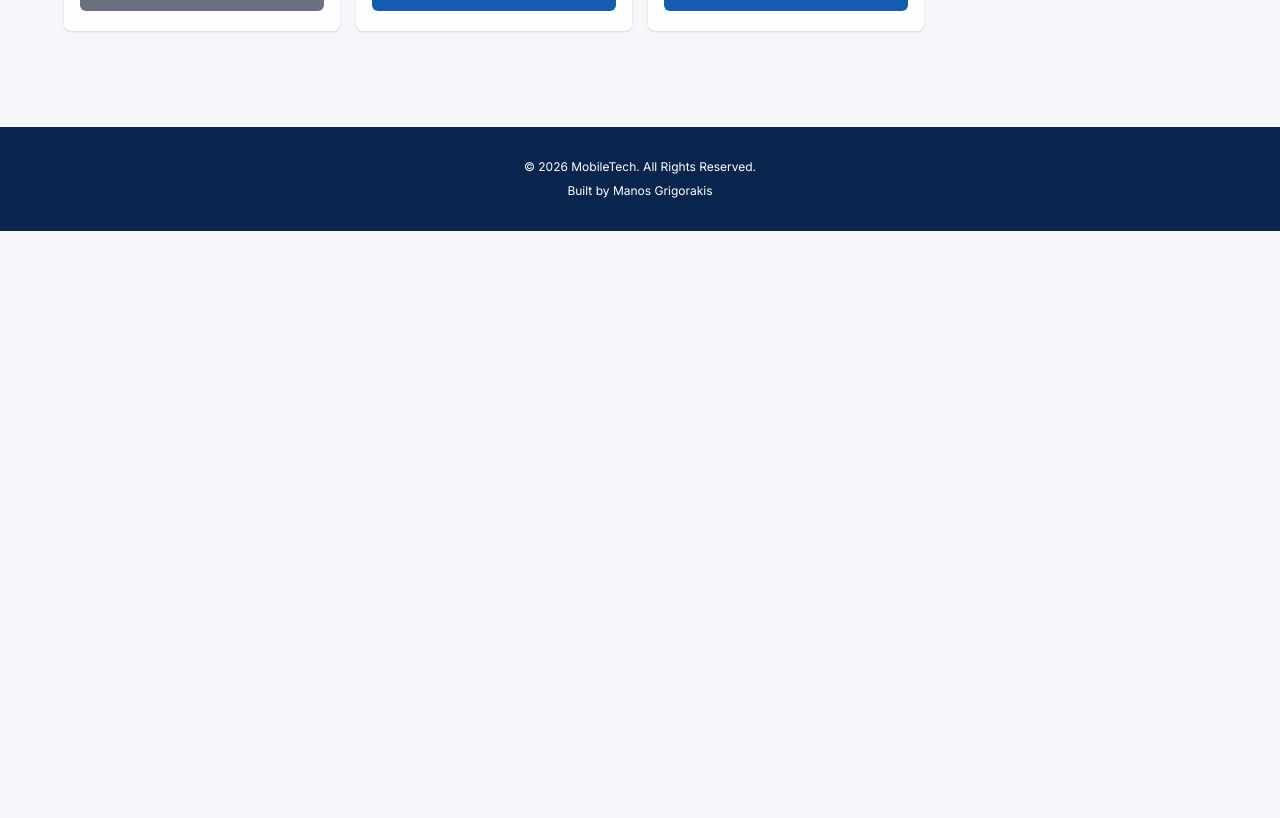
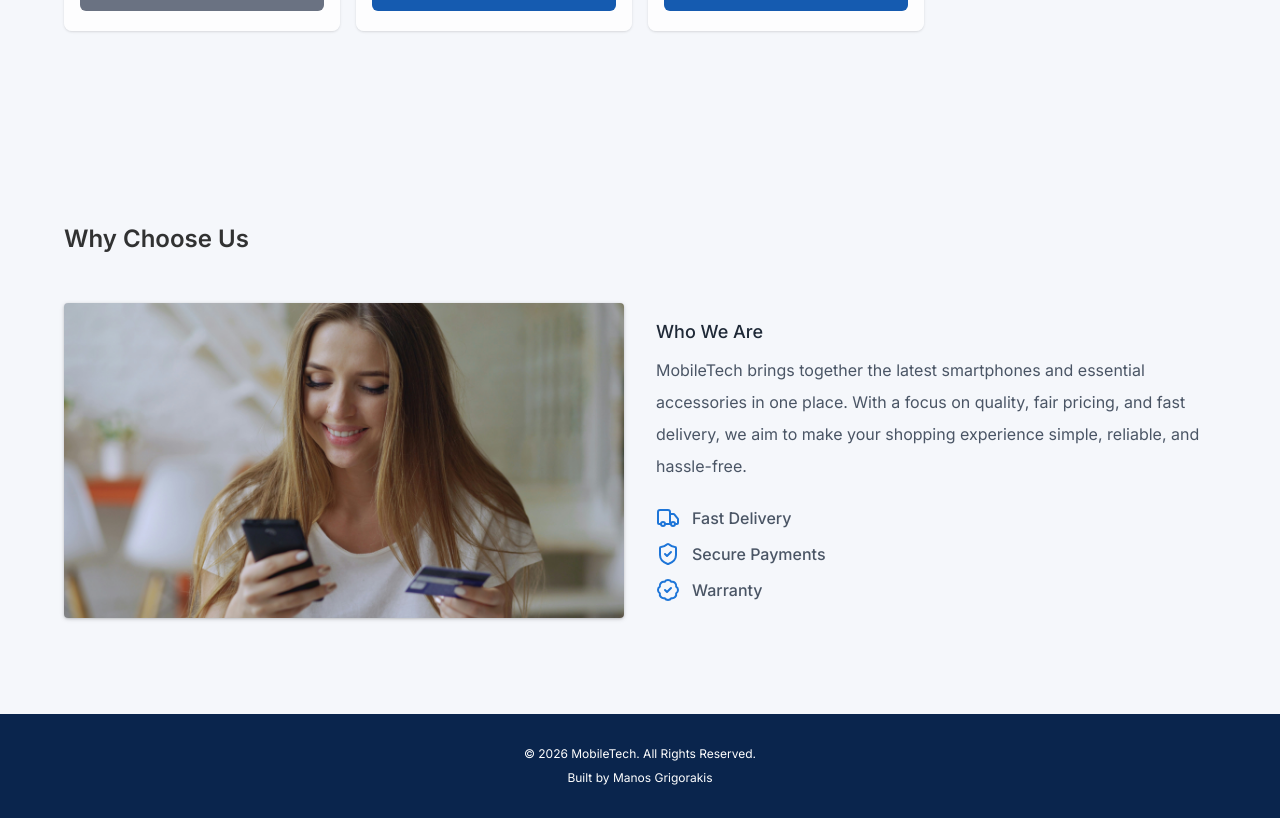
Before and after one commit to manos-grigorakis/mobiletech, a Vue app in the folder frontend/: page / in a window 1280 px wide. Shown: the part 2064-2882 px from the top of the page. Before the commit the page ends 2295 px from the top, so only its background shows below. Built offline with nearby package versions, Linux system fonts and the light colour scheme; the HTML template or start-up script is replaced by a standard one.

Commit message:
feat: add why choose us section

```diff
--- a/frontend/package.json
+++ b/frontend/package.json
@@ -15,6 +15,7 @@
     "format": "prettier --write --experimental-cli src/"
   },
   "dependencies": {
+    "@lucide/vue": "^1.11.0",
     "@tailwindcss/vite": "^4.2.4",
     "tailwindcss": "^4.2.4",
     "vue": "^3.5.32",
--- /dev/null
+++ b/frontend/src/components/home/WhyChooseUsSection.vue
@@ -0,0 +1,54 @@
+<script setup lang="ts">
+import SectionWrapper from '../ui/SectionWrapper.vue'
+import { Truck, ShieldCheck, BadgeCheck, type LucideIcon } from '@lucide/vue'
+const features: { title: string; icon: LucideIcon }[] = [
+  {
+    title: 'Fast Delivery',
+    icon: Truck,
+  },
+  {
+    title: 'Secure Payments',
+    icon: ShieldCheck,
+  },
+  {
+    title: 'Warranty',
+    icon: BadgeCheck,
+  },
+]
+</script>
+
+<template>
+  <SectionWrapper title="Why Choose Us">
+    <div class="flex flex-col-reverse items-center justify-between gap-8 md:flex-row">
+      <!-- Image -->
+      <div class="flex-1">
+        <img
+          src="@/assets/home/woman-shopping.webp"
+          alt="Woman shopping online"
+          width="600"
+          height="400"
+          loading="lazy"
+          class="w-full rounded-sm shadow-sm drop-shadow-sm"
+        />
+      </div>
+
+      <!-- Content -->
+
+      <div class="flex-1">
+        <h3 class="mb-2 text-lg font-medium">Who We Are</h3>
+        <p class="leading-loose text-gray-600">
+          MobileTech brings together the latest smartphones and essential accessories in one place.
+          With a focus on quality, fair pricing, and fast delivery, we aim to make your shopping
+          experience simple, reliable, and hassle-free.
+        </p>
+
+        <ul class="mt-6 space-y-3">
+          <li v-for="feature in features" :key="feature.title" class="flex items-center gap-3">
+            <component :is="feature.icon" class="w-6 h-6 text-primary-500" />
+            <span class="font-medium text-gray-600">{{ feature.title }}</span>
+          </li>
+        </ul>
+      </div>
+    </div>
+  </SectionWrapper>
+</template>
--- a/frontend/src/views/HomeView.vue
+++ b/frontend/src/views/HomeView.vue
@@ -2,10 +2,12 @@
 import FeaturedProductsSection from '@/components/home/FeaturedProductsSection.vue'
 import HeroSection from '@/components/home/HeroSection.vue'
 import ShopByCategorySection from '@/components/home/ShopByCategorySection.vue'
+import WhyChooseUsSection from '@/components/home/WhyChooseUsSection.vue'
 </script>
 
 <template>
   <HeroSection />
   <ShopByCategorySection />
   <FeaturedProductsSection />
+  <WhyChooseUsSection />
 </template>
```
Also changed, not shown: frontend/src/assets/home/woman-shopping.webp (added), 1 other file (tests, documents, lock files or other folders).
